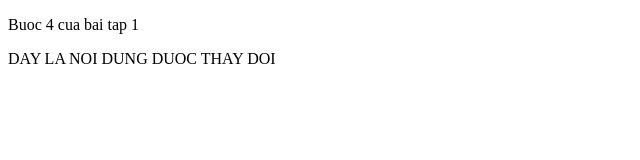
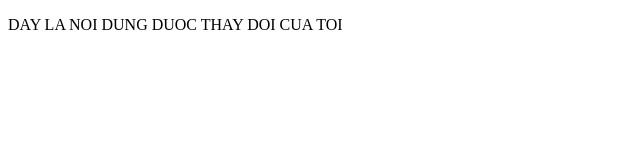
Before and after one commit to Phung-B2005729/CT300_Bai1, a plain HTML site: page index.html in a window 1280 px wide. Shown: the whole page, without its empty margins (0-640 px from the left). Drawn offline with Linux system fonts and the light colour scheme.

Commit message:
cap nhat nhanh moi

```diff
--- a/index.html
+++ b/index.html
@@ -4,10 +4,9 @@
     <meta charset="UTF-8">
     <meta http-equiv="X-UA-Compatible" content="IE=edge">
     <meta name="viewport" content="width=device-width, initial-scale=1.0">
-    <title>Baitap1</title>
+    <title>Baitap1_Buoi2</title>
 </head>
 <body>
-    <p>Buoc 4 cua bai tap 1</p>
-    <p>DAY LA  NOI DUNG DUOC THAY DOI</p>
+    <p>DAY LA  NOI DUNG DUOC THAY DOI CUA TOI</p>
 </body>
 </html>
```
